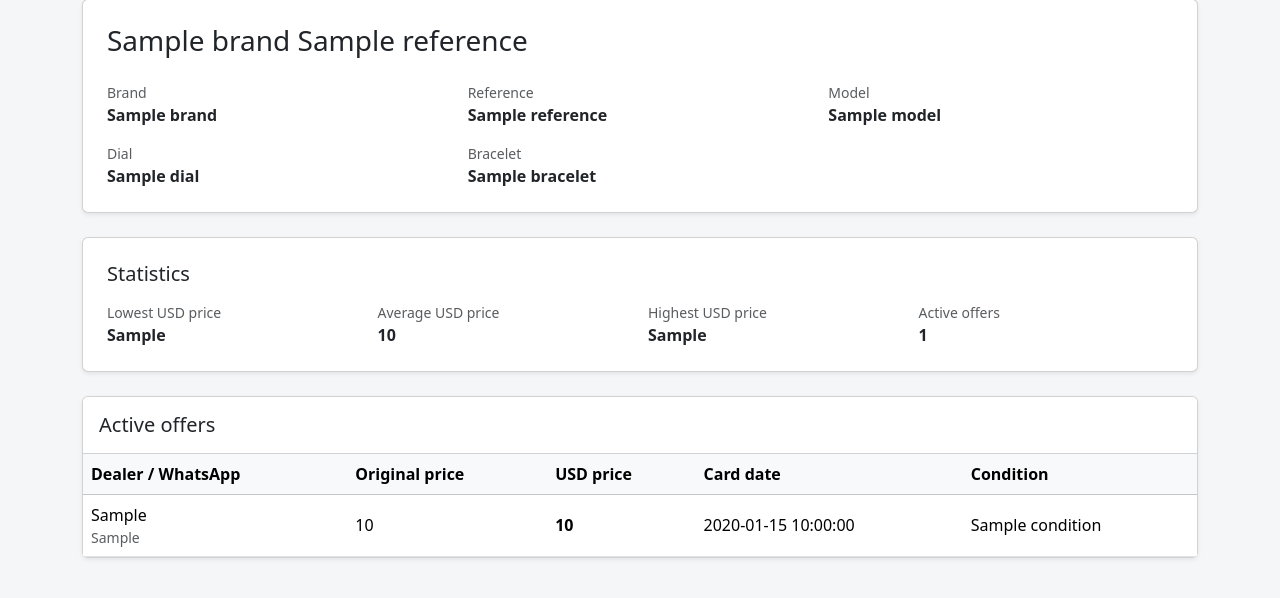
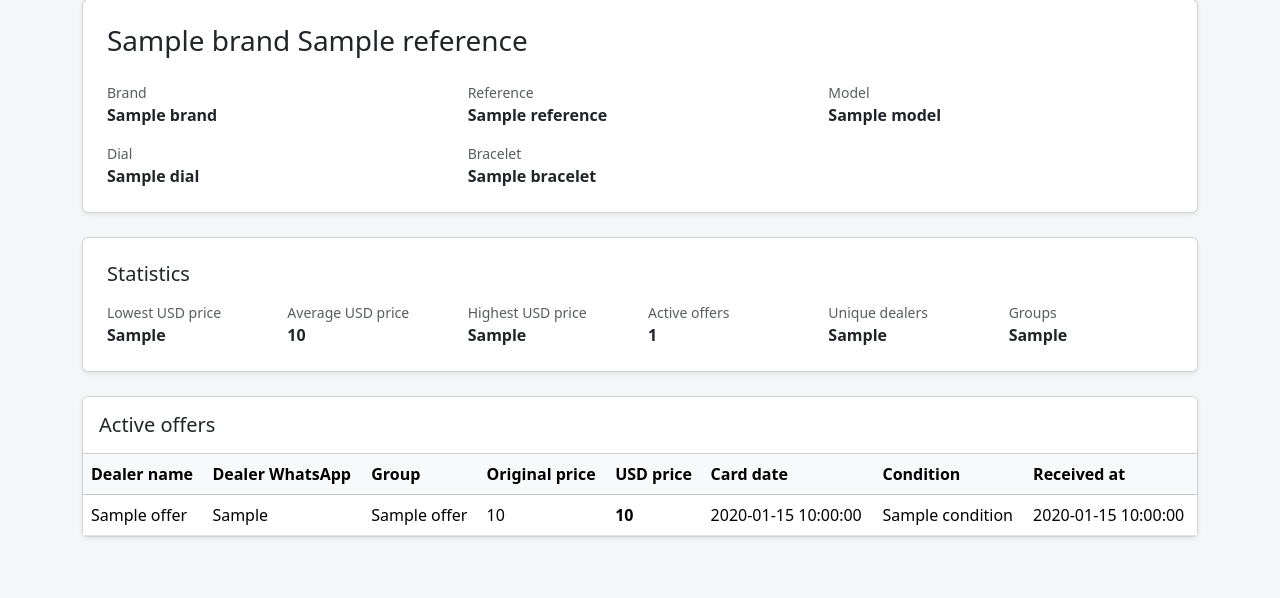
Before and after one commit to MrDeBlok/mrv4ult-ai, a FastAPI app: template templates/watch_detail.html in a window 1280 px wide. Shown: the part 121-719 px from the top of the page. Run offline with FastAPI, Linux system fonts and the light colour scheme; the template is opened without the code that fills it: most values are stand-ins (such as "Sample title", 1, 10 or a date in 2020).

Commit message:
Sprint 11: Improve watch detail metadata

```diff
--- a/app.py
+++ b/app.py
@@ -2,6 +2,7 @@
 
 from __future__ import annotations
 
+from datetime import datetime
 from pathlib import Path
 from typing import Any
 
@@ -132,9 +133,14 @@ def _parse_cheapest_only(value: str | None) -> bool:
 
 
 def normalize_offer(offer: dict[str, Any]) -> dict[str, Any]:
-    """Flatten nested Supabase dealer data onto an offer record."""
+    """Flatten nested Supabase dealer and message data onto an offer record."""
     normalized = dict(offer)
     normalized["dealer"] = _nested_record(normalized.pop("dealers", None))
+    message = _nested_record(normalized.pop("messages", None))
+    normalized["received_at"] = message.get("received_at")
+    normalized["group_id"] = message.get("group_id")
+    group = _nested_record(message.get("groups"))
+    normalized["group_name"] = group.get("name")
     return normalized
 
 
@@ -144,12 +150,30 @@ def build_watch_stats(offers: list[dict[str, Any]]) -> dict[str, Any]:
         price for price in (offer.get("usd_price") for offer in offers) if price is not None
     ]
     average_usd = round(sum(usd_prices) / len(usd_prices)) if usd_prices else None
+    dealer_ids = {offer.get("dealer_id") for offer in offers if offer.get("dealer_id")}
+    group_keys = {
+        offer.get("group_id") or offer.get("group_name")
+        for offer in offers
+        if offer.get("group_id") or offer.get("group_name")
+    }
     return {
         "lowest_usd": format_usd_price(min(usd_prices) if usd_prices else None),
         "average_usd": format_usd_price(average_usd),
         "highest_usd": format_usd_price(max(usd_prices) if usd_prices else None),
         "offer_count": len(offers),
+        "unique_dealers": len(dealer_ids),
+        "unique_groups": len(group_keys),
     }
+
+
+def format_received_at(value: str | None) -> str:
+    if not value:
+        return "N/A"
+    try:
+        received_at = datetime.fromisoformat(value.replace("Z", "+00:00"))
+        return received_at.strftime("%Y-%m-%d %H:%M")
+    except ValueError:
+        return value
 
 
 def build_offer_rows(offers: list[dict[str, Any]]) -> list[dict[str, Any]]:
@@ -157,11 +181,12 @@ def build_offer_rows(offers: list[dict[str, Any]]) -> list[dict[str, Any]]:
     rows: list[dict[str, Any]] = []
 
     for offer in sorted(offers, key=_sort_key_usd_price):
-        dealer_contact = format_dealer_contact(offer.get("dealer") or {})
+        dealer = offer.get("dealer") or {}
         rows.append(
             {
-                "dealer_primary": dealer_contact["primary"],
-                "dealer_secondary": dealer_contact["secondary"],
+                "dealer_name": dealer.get("display_name") or "Unknown dealer",
+                "dealer_whatsapp": dealer.get("phone_number") or dealer.get("whatsapp_id") or "N/A",
+                "group_name": offer.get("group_name") or "N/A",
                 "original_price": format_price(
                     offer.get("original_price"),
                     offer.get("original_currency"),
@@ -169,6 +194,7 @@ def build_offer_rows(offers: list[dict[str, Any]]) -> list[dict[str, Any]]:
                 "usd_price": format_usd_price(offer.get("usd_price")),
                 "card_date": offer.get("card_date") or "N/A",
                 "condition": offer.get("condition") or "N/A",
+                "received_at": format_received_at(offer.get("received_at")),
             }
         )
 
--- a/database.py
+++ b/database.py
@@ -283,13 +283,14 @@ def get_watch_by_id(watch_id: str) -> Record | None:
 
 
 def get_active_offers_for_watch(watch_id: str) -> list[Record]:
-    """Return all active offers for a watch, including dealer contact fields."""
+    """Return all active offers for a watch with dealer, group, and message metadata."""
     response = (
         get_client()
         .table("offers")
         .select(
-            "original_price, original_currency, usd_price, card_date, condition, "
-            "dealers(display_name, phone_number, whatsapp_id)"
+            "dealer_id, original_price, original_currency, usd_price, card_date, condition, "
+            "dealers(display_name, phone_number, whatsapp_id), "
+            "messages(received_at, group_id, groups(name))"
         )
         .eq("watch_id", watch_id)
         .eq("status", "active")
--- a/templates/watch_detail.html
+++ b/templates/watch_detail.html
@@ -40,21 +40,29 @@
     <div class="card-body p-3 p-md-4">
         <h2 class="h5 mb-3">Statistics</h2>
         <div class="row g-3">
-            <div class="col-6 col-md-3">
+            <div class="col-6 col-md-4 col-lg-2">
                 <div class="text-muted small">Lowest USD price</div>
                 <div class="fw-semibold">{{ stats.lowest_usd }}</div>
             </div>
-            <div class="col-6 col-md-3">
+            <div class="col-6 col-md-4 col-lg-2">
                 <div class="text-muted small">Average USD price</div>
                 <div class="fw-semibold">{{ stats.average_usd }}</div>
             </div>
-            <div class="col-6 col-md-3">
+            <div class="col-6 col-md-4 col-lg-2">
                 <div class="text-muted small">Highest USD price</div>
                 <div class="fw-semibold">{{ stats.highest_usd }}</div>
             </div>
-            <div class="col-6 col-md-3">
+            <div class="col-6 col-md-4 col-lg-2">
                 <div class="text-muted small">Active offers</div>
                 <div class="fw-semibold">{{ stats.offer_count }}</div>
+            </div>
+            <div class="col-6 col-md-4 col-lg-2">
+                <div class="text-muted small">Unique dealers</div>
+                <div class="fw-semibold">{{ stats.unique_dealers }}</div>
+            </div>
+            <div class="col-6 col-md-4 col-lg-2">
+                <div class="text-muted small">Groups</div>
+                <div class="fw-semibold">{{ stats.unique_groups }}</div>
             </div>
         </div>
     </div>
@@ -69,26 +77,27 @@
         <table class="table table-hover align-middle mb-0">
             <thead class="table-light">
                 <tr>
-                    <th scope="col">Dealer / WhatsApp</th>
+                    <th scope="col">Dealer name</th>
+                    <th scope="col">Dealer WhatsApp</th>
+                    <th scope="col">Group</th>
                     <th scope="col">Original price</th>
                     <th scope="col">USD price</th>
                     <th scope="col">Card date</th>
                     <th scope="col">Condition</th>
+                    <th scope="col">Received at</th>
                 </tr>
             </thead>
             <tbody>
                 {% for offer in offers %}
                 <tr>
-                    <td>
-                        <div>{{ offer.dealer_primary }}</div>
-                        {% if offer.dealer_secondary %}
-                        <div class="text-muted small">{{ offer.dealer_secondary }}</div>
-                        {% endif %}
-                    </td>
+                    <td>{{ offer.dealer_name }}</td>
+                    <td>{{ offer.dealer_whatsapp }}</td>
+                    <td>{{ offer.group_name }}</td>
                     <td>{{ offer.original_price }}</td>
                     <td class="fw-semibold">{{ offer.usd_price }}</td>
                     <td>{{ offer.card_date }}</td>
                     <td>{{ offer.condition }}</td>
+                    <td>{{ offer.received_at }}</td>
                 </tr>
                 {% endfor %}
             </tbody>
```
